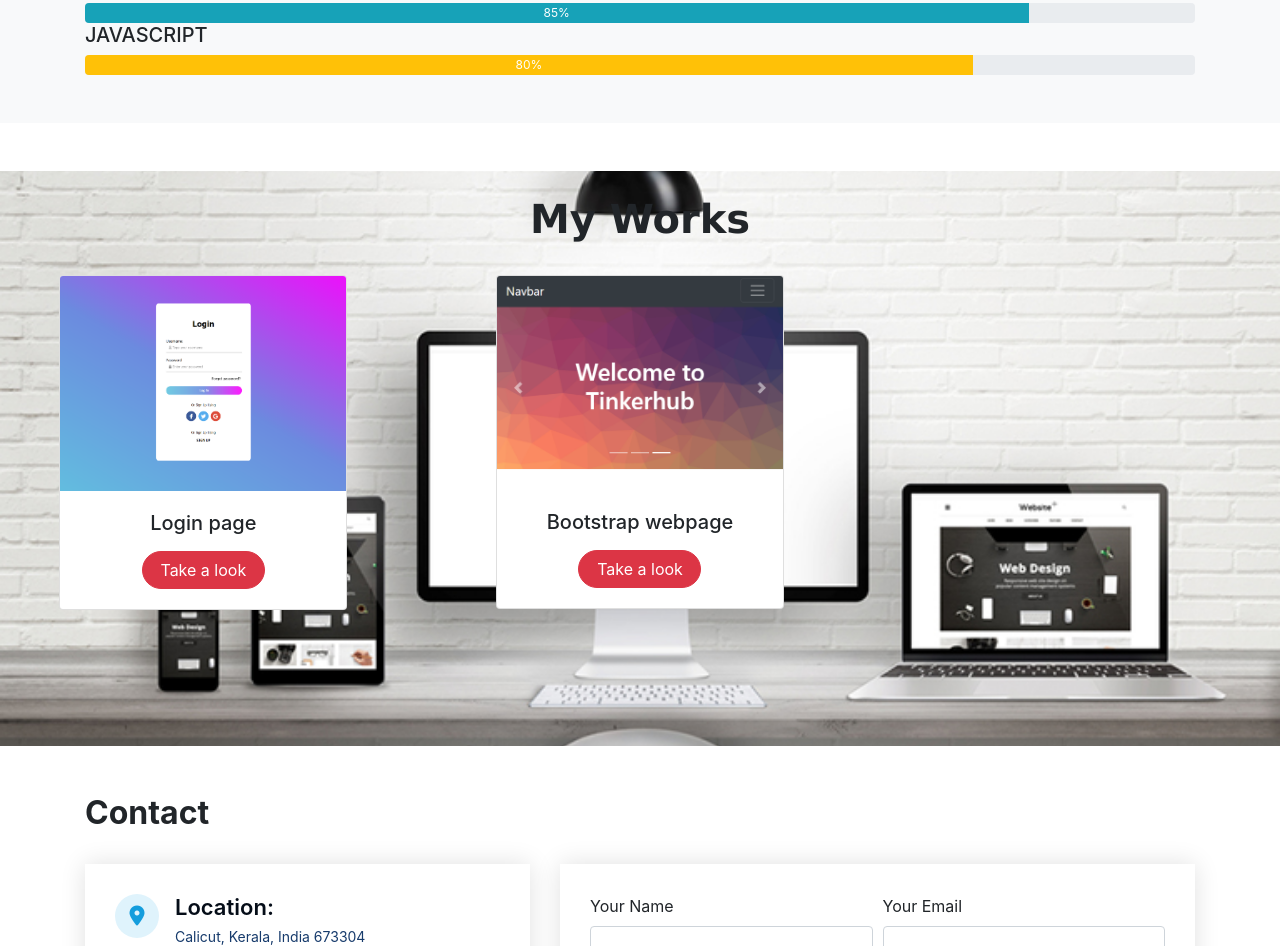
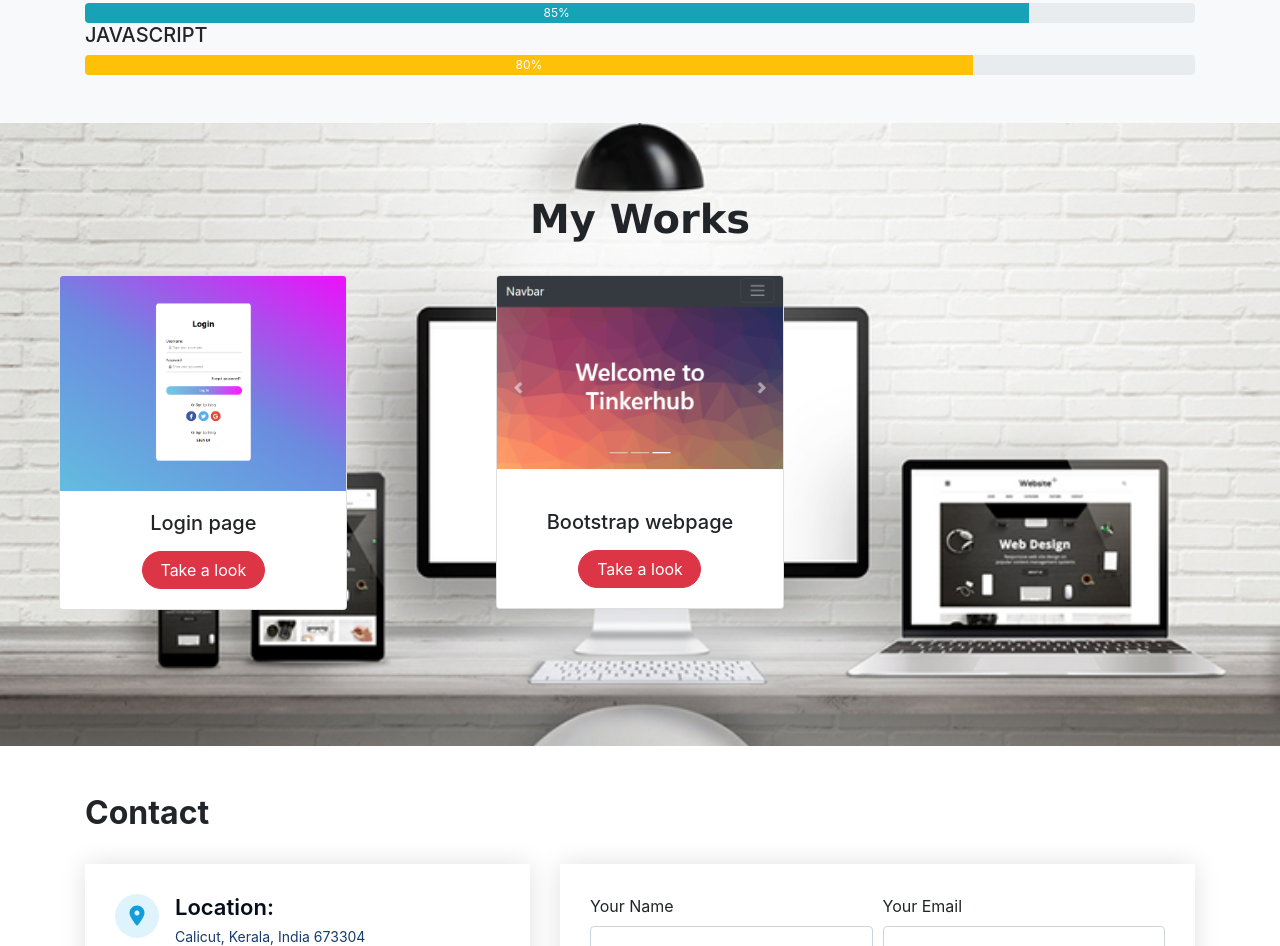
Before and after one commit to Nafi786/task3, a plain HTML site: page index.html in a window 1280 px wide. Shown: the part 1217-2163 px from the top of the page. Drawn offline with nearby package versions, Linux system fonts and the light colour scheme.

Commit message:
Update index.html

```diff
--- a/index.html
+++ b/index.html
@@ -118,9 +118,9 @@
   </div>
  </section>
 
-<section class="" id="work-section">
+<section class="bg2 img-fluid" id="work-section">
   <br><br>
-    <div class="conatiner bg2 img-fluid">
+    <div class="conatiner">
         <br>
 
         <h1 class="text-center" style="font-family: Verdana, Geneva, Tahoma, sans-serif;"><b>My Works</b></h1>
```
